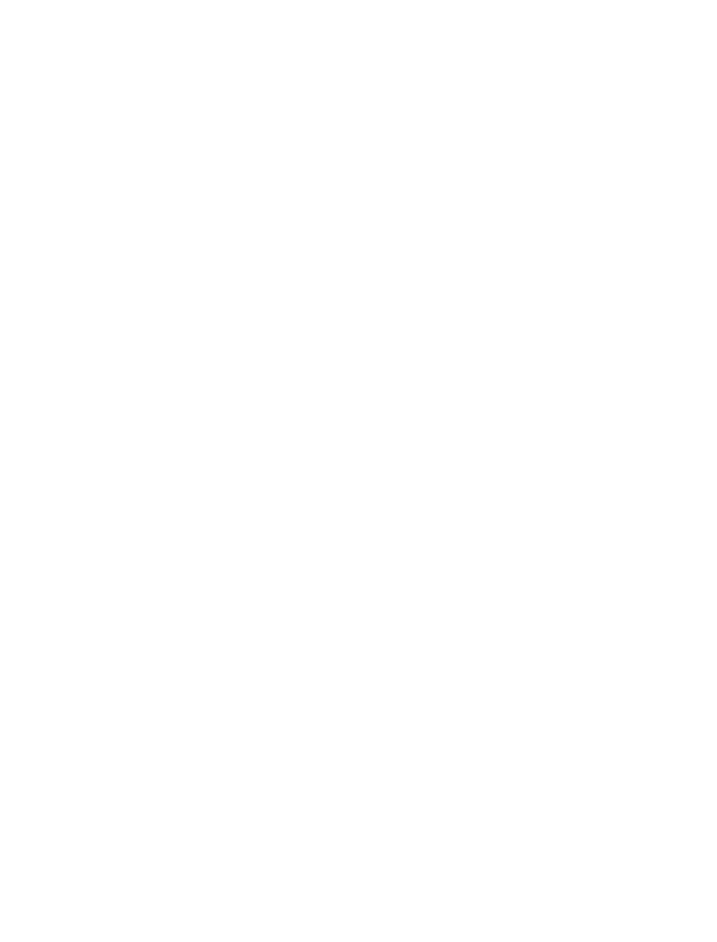
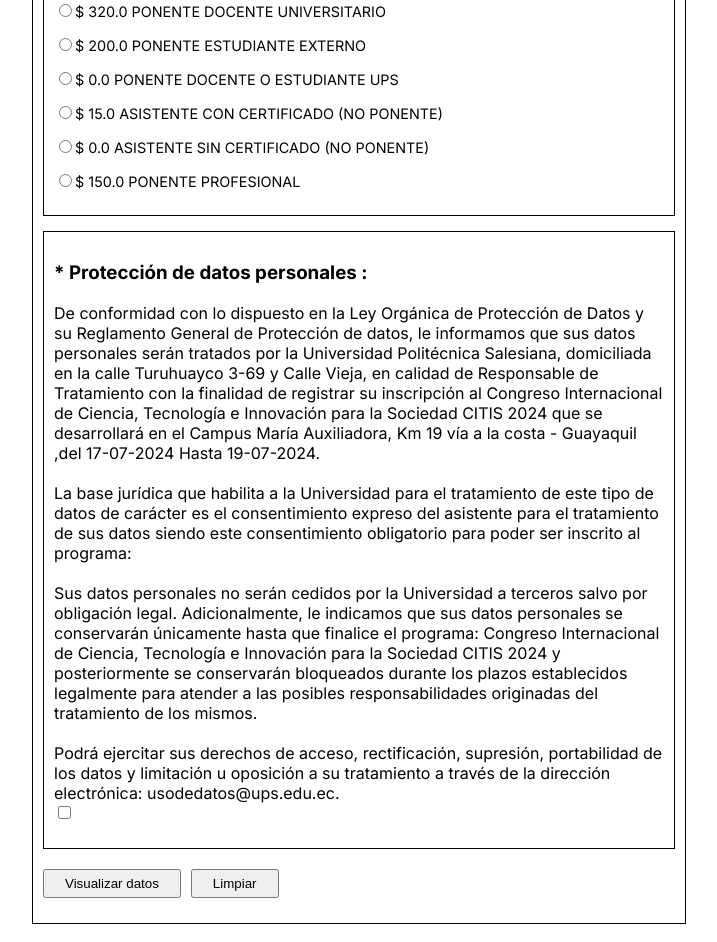
Before and after one commit to Steven62670/Front-Congreso, a Next.js app: page / in a window 1280 px wide. Shown: the part 1360-2302 px from the top of the page, without its empty margins (281-998 px from the left). Before the commit the page ends 1369 px from the top, so only its background shows below. Built offline with nearby package versions, Linux system fonts and the light colour scheme.

Commit message:
Descripción de los cambios realizados

```diff
--- a/app/globals.css
+++ b/app/globals.css
@@ -22,7 +22,7 @@
   padding: 5px;
   margin-bottom: 10px;
   text-align: center;
-  width: 40%;
+  width: 50%;
 }
 
 .containerCon{
@@ -61,6 +61,7 @@
   color: black;
   font-size: 0.9em;
   text-align: center; /* Cambiado a izquierda para alineación adecuada */
+  margin-bottom: 15px;
 }
 
 .formGroup {
@@ -79,7 +80,7 @@
 }
 
 .formGroup input, .formGroup select {
-  width: 40%;
+  width: 30%;
   padding: 5px;
   margin-left: 15px;
 }
@@ -88,3 +89,25 @@
   margin-bottom: 15px;
   text-align: left;
 }
+
+.containerRadio{
+  margin-bottom: 15px; /* Espacio inferior entre los div */
+}
+
+.DateCotainer{
+  padding: 5px;
+  margin-bottom: 20px;
+  text-align: left;
+  width: 100%;
+  box-sizing: border-box;
+  text-align: left;
+}
+
+.Button{
+  padding: 5px 20px;
+}
+
+.Button2{
+  padding: 5px 20px;
+  margin-left: 10px;
+}
--- a/app/page.tsx
+++ b/app/page.tsx
@@ -123,6 +123,80 @@
 
         </form>
 
+        <div className="containerRadio" style={{ border: '1px solid black', padding: '10px' }}>
+          <form className="formContainer">
+
+            <div className="Check">
+              <input type="radio" id="option1" name="option" value="option1"/>
+              <label htmlFor="NivelEstudio">$400.0 Ponente profesional </label>
+            </div>
+
+            <div className="Check">
+              <input type="radio" id="option1" name="option" value="option1"/>
+              <label htmlFor="NivelEstudio">$ 320.0 PONENTE DOCENTE UNIVERSITARIO </label>
+            </div>
+
+            <div className="Check">
+              <input type="radio" id="option1" name="option" value="option1"/>
+              <label htmlFor="NivelEstudio">$ 200.0 PONENTE ESTUDIANTE EXTERNO </label>
+            </div>
+
+            <div className="Check">
+              <input type="radio" id="option1" name="option" value="option1"/>
+              <label htmlFor="NivelEstudio">$ 0.0 PONENTE DOCENTE O ESTUDIANTE UPS </label>
+            </div>
+
+            <div className="Check">
+              <input type="radio" id="option1" name="option" value="option1"/>
+              <label htmlFor="NivelEstudio">$ 15.0 ASISTENTE CON CERTIFICADO (NO PONENTE) </label>
+            </div>
+
+            <div className="Check">
+              <input type="radio" id="option1" name="option" value="option1"/>
+              <label htmlFor="NivelEstudio">$ 0.0 ASISTENTE SIN CERTIFICADO (NO PONENTE) </label>
+            </div>
+
+            <div className="Check">
+              <input type="radio" id="option1" name="option" value="option1"/>
+              <label htmlFor="NivelEstudio">$ 150.0 PONENTE PROFESIONAL </label>
+            </div>
+
+          </form>
+
+        </div>
+
+        <div className="textContainer" style={{ border: '1px solid black', padding: '10px' }}>
+          <h3>* Protección de datos personales :</h3>
+            <label htmlFor="texto">De conformidad con lo dispuesto en la Ley Orgánica de Protección de Datos
+              y su Reglamento General de Protección de datos, le informamos que sus datos personales serán tratados
+              por la Universidad Politécnica Salesiana, domiciliada en la calle Turuhuayco 3-69 y Calle Vieja,
+              en calidad de Responsable de Tratamiento con la finalidad de registrar su inscripción al Congreso
+              Internacional de Ciencia, Tecnología e Innovación para la Sociedad CITIS 2024 que se desarrollará en
+              el Campus María Auxiliadora, Km 19 vía a la costa - Guayaquil ,del 17-07-2024 Hasta 19-07-2024.<br/>
+              <br/>La base jurídica que habilita a la Universidad para
+              el tratamiento de este tipo de datos de carácter es el consentimiento expreso
+              del asistente para el tratamiento de sus datos siendo este consentimiento obligatorio
+              para poder ser inscrito al programa:<br/>
+              <br/>Sus datos personales no serán cedidos por la Universidad a terceros salvo por obligación legal.
+              Adicionalmente, le indicamos que sus datos personales se conservarán únicamente hasta que finalice el programa:
+              Congreso Internacional de Ciencia, Tecnología e Innovación para la Sociedad CITIS 2024 y posteriormente se conservarán
+              bloqueados durante los plazos establecidos legalmente para atender a las posibles responsabilidades originadas del
+              tratamiento de los mismos.<br/>
+              <br/>Podrá ejercitar sus derechos de acceso, rectificación, supresión, portabilidad de los datos y limitación u oposición a su
+              tratamiento a través de la dirección electrónica: usodedatos@ups.edu.ec.<br/>
+            </label>
+
+          <div className="Check">
+            <input type="checkbox" id="check" name="check" />
+          </div>
+
+        </div>
+
+        <div className="Check">
+          <button className="Button">Visualizar datos</button>
+          <button className="Button2">Limpiar</button>
+        </div>
+
       </div>
 
 
```
